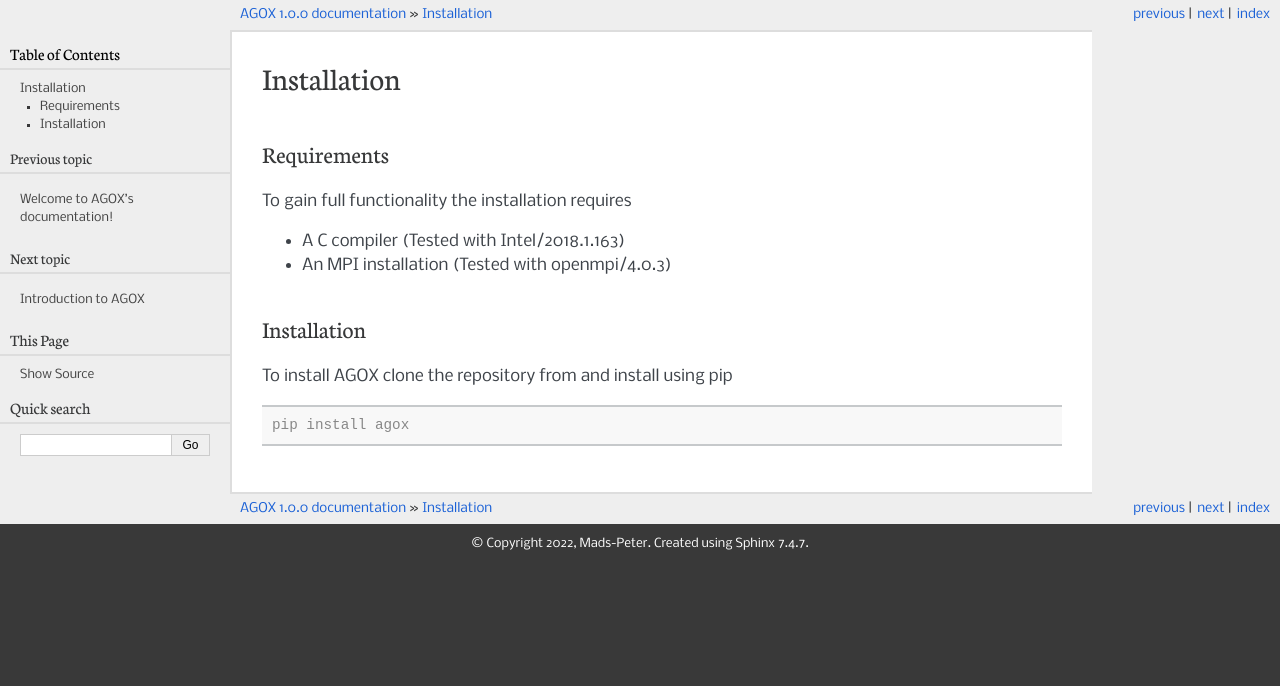
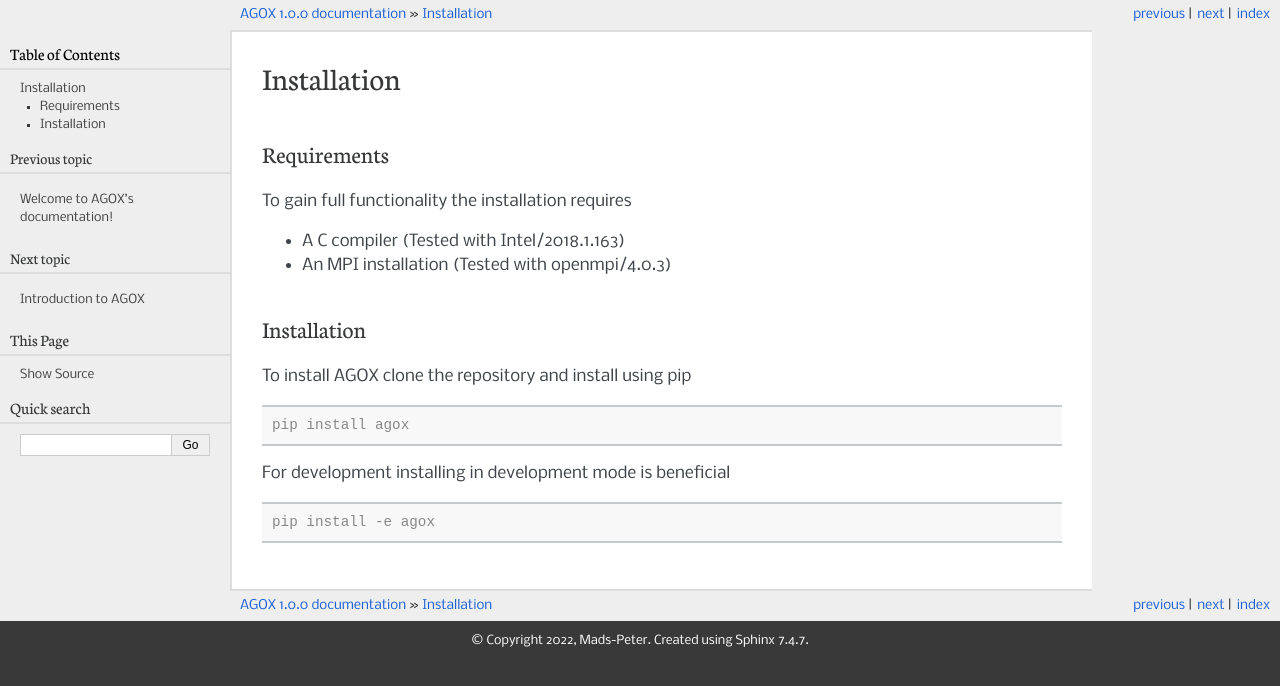
Before and after one commit to kimrojas/agox, a Sphinx documentation site: the page built from docs/source/installation.rst, in a window 1280 px wide. Shown: the top 686 px of the page. Built offline with Sphinx 7.4.7, drawn with Linux system fonts in a browser that asks for light colours.

Commit message:
Updated installation docs.

```diff
--- a/docs/source/installation.rst
+++ b/docs/source/installation.rst
@@ -12,8 +12,14 @@ To gain full functionality the installation requires
 Installation
 ____________
 
-To install AGOX clone the repository from and install using pip
+To install AGOX clone the repository and install using pip
 
 .. code-block:: console
 
    pip install agox
+
+For development installing in development mode is beneficial
+
+.. code-block:: console
+
+   pip install -e agox
```
